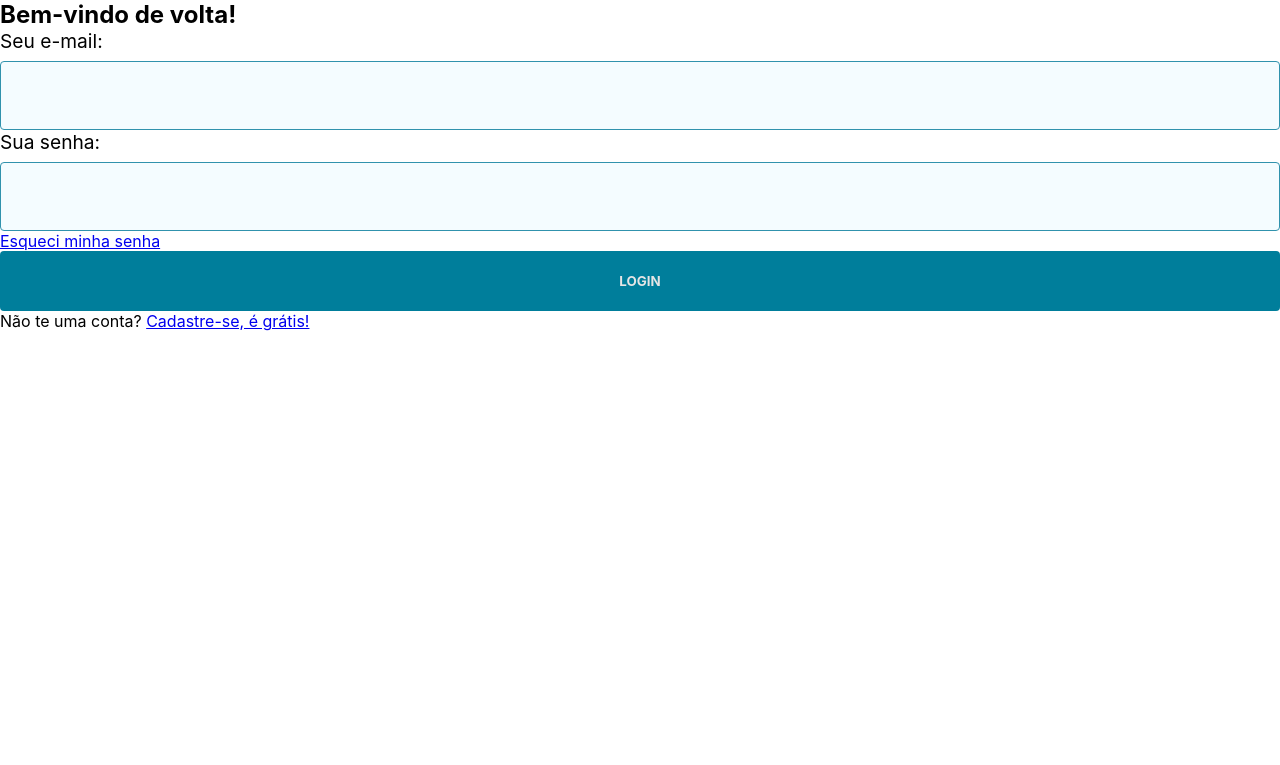
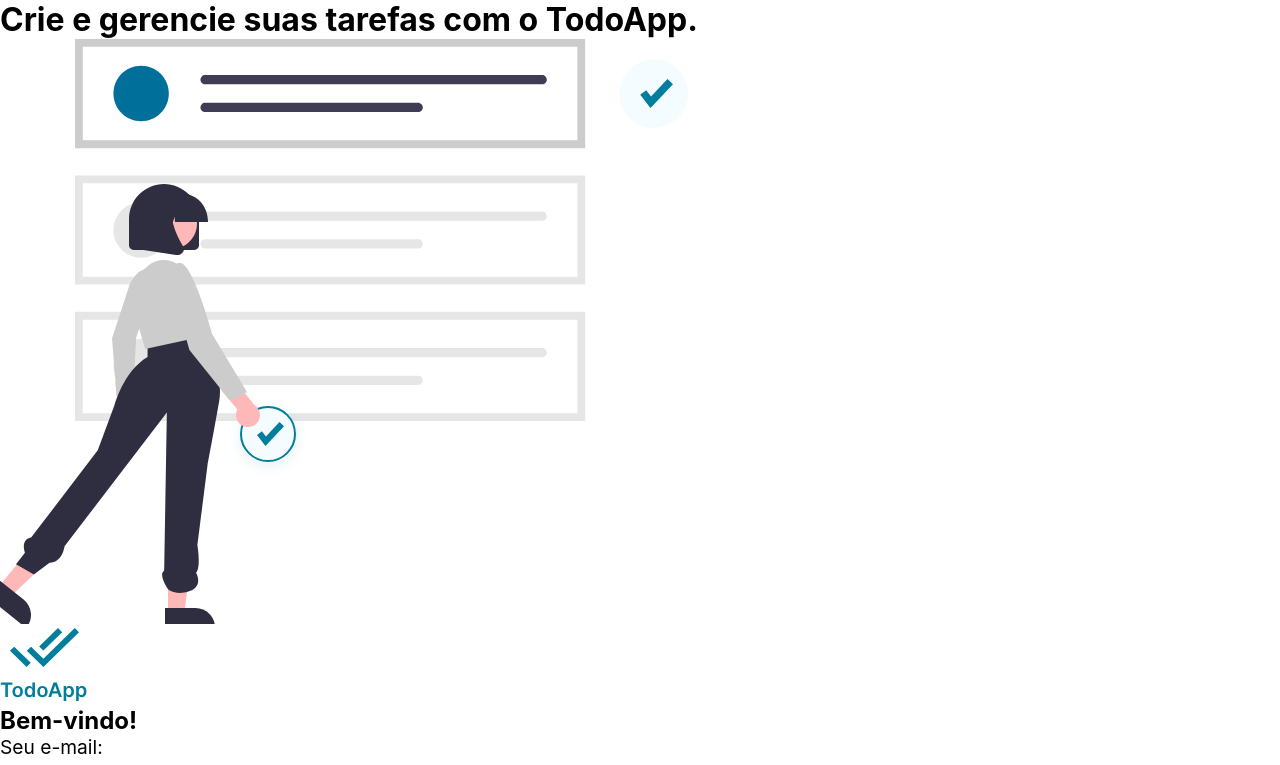
Before and after one commit to estefaneluz/to-do-frontend, a React (Create React App) app: page / in a window 1280 px wide. Shown: the top 765 px of the page. Built offline with nearby package versions, Linux system fonts and the light colour scheme.

Commit message:
INT: adjust routes and login page

```diff
--- a/src/pages/Login/index.tsx
+++ b/src/pages/Login/index.tsx
@@ -2,10 +2,10 @@ import React from 'react';
 import Input from '../../components/Input';
 import Button from '../../components/Button';
 import { Link } from 'react-router-dom';
+
 const Login: React.FC = () => {
   return (
     <>
-      <h2>Bem-vindo de volta!</h2>
       <form name="login">
         <Input label="Seu e-mail:" type="email" name="email" />
         <Input label="Sua senha:" type="password" name="password" />
--- a/src/routes/index.tsx
+++ b/src/routes/index.tsx
@@ -1,12 +1,15 @@
 import { BrowserRouter, Routes, Route } from 'react-router-dom';
+import Auth from '../pages/Auth';
 import Login from '../pages/Login';
 
 const Router: React.FC = () => {
   return (
     <BrowserRouter>
-      <Routes>
-        <Route path="/" element={<Login />} />
-      </Routes>
+      <Auth>
+        <Routes>
+          <Route path="/" element={<Login />} />
+        </Routes>
+      </Auth>
     </BrowserRouter>
   );
 };
```
